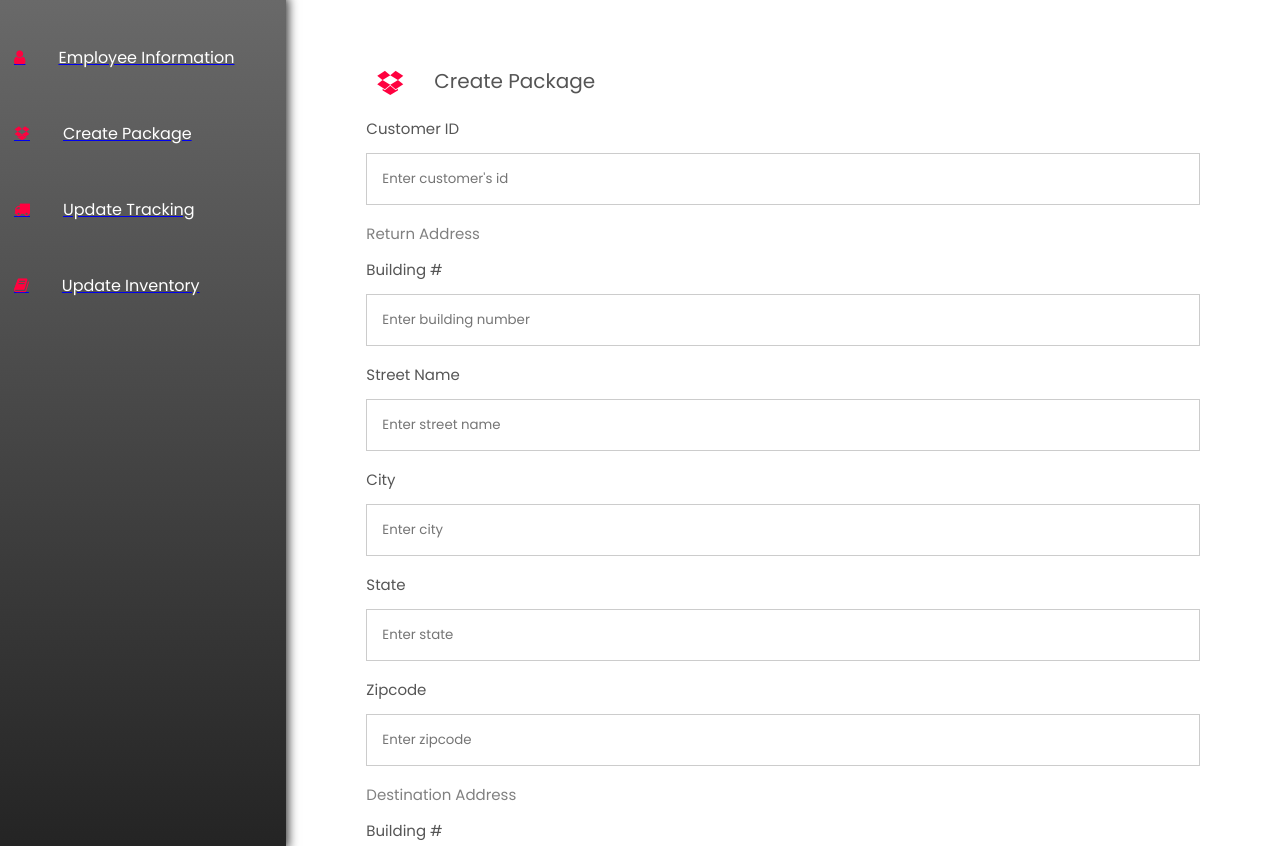
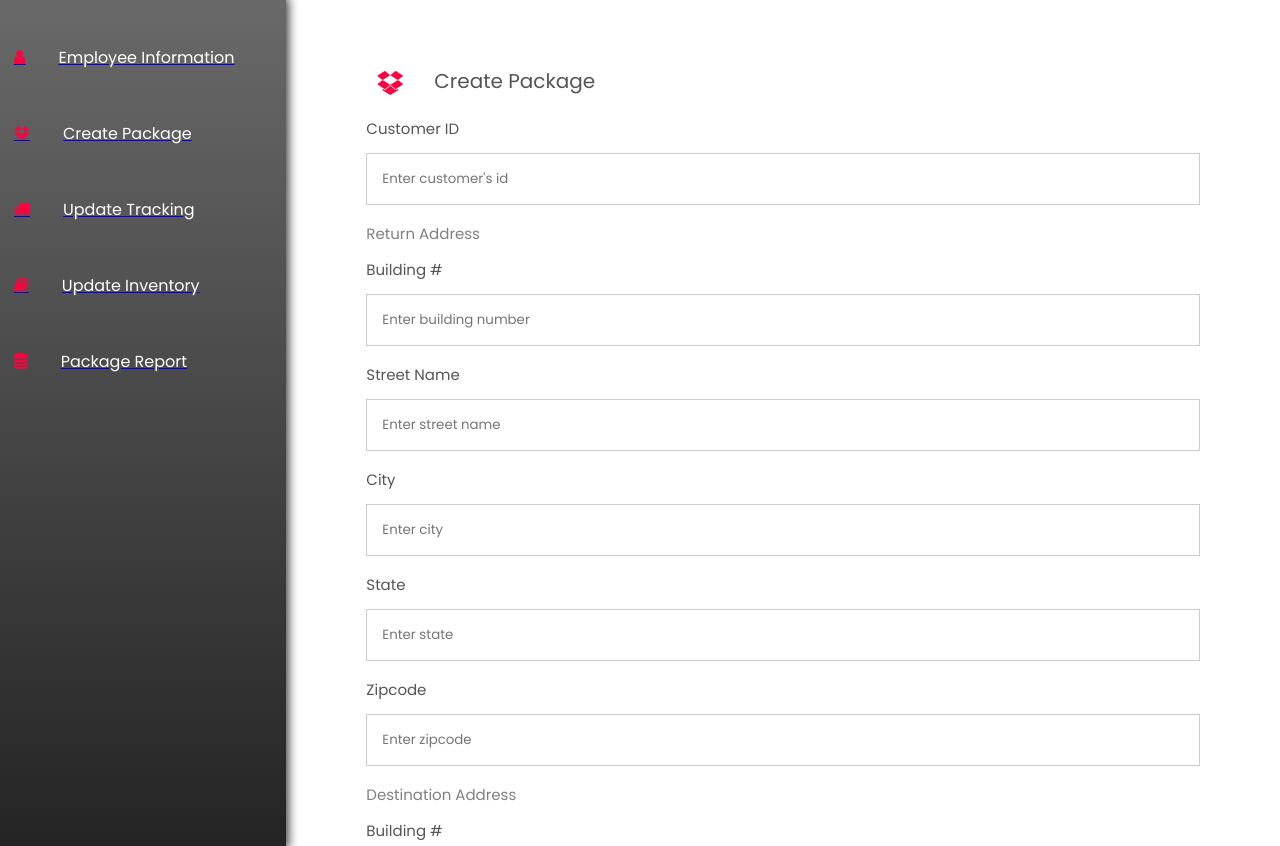
Before and after one commit to ArmandoMorales/COSC3380-PostOffice, a PHP site: the page made by root/pages/emp-create-pkg-1.php in a window 1280 px wide. Shown: the part 201-1047 px from the top of the page. Run offline with PHP 8.4, Linux system fonts and the light colour scheme.

Commit message:
Included links to new package report on employee control panel

```diff
--- a/root/pages/emp-create-pkg-1.php
+++ b/root/pages/emp-create-pkg-1.php
@@ -33,6 +33,7 @@
                 <a href="emp-create-pkg-1.php"><div class="icons"><i class="fa fa-dropbox" aria-hidden="true"></i><p id="icon-txt">Create Package</p></div></a>
                 <a href="emp-update-trk-1.php"><div class="icons"><i class="fa fa-truck" aria-hidden="true"></i><p id="icon-txt">Update Tracking</p></div></a>
                 <a href="emp-update-inv-1.php"><div class="icons"><i class="fa fa-book" aria-hidden="true"></i><p id="icon-txt">Update Inventory</p></div></a>
+                <a href="emp-pkg-report-1.php"><div class="icons"><i class="fa fa-database" aria-hidden="true"></i><p id="icon-txt">Package Report</p></div></a>
             </div>
         </div>
         <!-- content -->
--- a/root/pages/emp-create-pkg-2.php
+++ b/root/pages/emp-create-pkg-2.php
@@ -60,6 +60,7 @@
                 <a href="emp-create-pkg-1.php"><div class="icons"><i class="fa fa-dropbox" aria-hidden="true"></i><p id="icon-txt">Create Package</p></div></a>
                 <a href="emp-update-trk-1.php"><div class="icons"><i class="fa fa-truck" aria-hidden="true"></i><p id="icon-txt">Update Tracking</p></div></a>
                 <a href="emp-update-inv-1.php"><div class="icons"><i class="fa fa-book" aria-hidden="true"></i><p id="icon-txt">Update Inventory</p></div></a>
+                <a href="emp-pkg-report-1.php"><div class="icons"><i class="fa fa-database" aria-hidden="true"></i><p id="icon-txt">Package Report</p></div></a>
             </div>
         </div>
 
--- a/root/pages/emp-update-inv-1.php
+++ b/root/pages/emp-update-inv-1.php
@@ -43,6 +43,7 @@
                 <a href="emp-create-pkg-1.php"><div class="icons"><i class="fa fa-dropbox" aria-hidden="true"></i><p id="icon-txt">Start Package</p></div></a>
                 <a href="emp-update-trk-1.php"><div class="icons"><i class="fa fa-truck" aria-hidden="true"></i><p id="icon-txt">Update Tracking</p></div></a>
                 <a href="emp-update-inv-1.php"><div class="icons"><i class="fa fa-book" aria-hidden="true"></i><p id="icon-txt">Update Inventory</p></div></a>
+                <a href="emp-pkg-report-1.php"><div class="icons"><i class="fa fa-database" aria-hidden="true"></i><p id="icon-txt">Package Report</p></div></a>
             </div>
         </div>
 
--- a/root/pages/emp-update-inv-2.php
+++ b/root/pages/emp-update-inv-2.php
@@ -41,6 +41,7 @@
                 <a href="emp-create-pkg-1.php"><div class="icons"><i class="fa fa-dropbox" aria-hidden="true"></i><p id="icon-txt">Start Package</p></div></a>
                 <a href="emp-update-trk-1.php"><div class="icons"><i class="fa fa-truck" aria-hidden="true"></i><p id="icon-txt">Update Tracking</p></div></a>
                 <a href="emp-update-inv-1.php"><div class="icons"><i class="fa fa-book" aria-hidden="true"></i><p id="icon-txt">Update Inventory</p></div></a>
+                <a href="emp-pkg-report-1.php"><div class="icons"><i class="fa fa-database" aria-hidden="true"></i><p id="icon-txt">Package Report</p></div></a>
             </div>
         </div>
 
--- a/root/pages/emp-update-trk-1.php
+++ b/root/pages/emp-update-trk-1.php
@@ -44,6 +44,7 @@
                 <a href="emp-create-pkg-1.php"><div class="icons"><i class="fa fa-dropbox" aria-hidden="true"></i><p id="icon-txt">Start Package</p></div></a>
                 <a href="emp-update-trk-1.php"><div class="icons"><i class="fa fa-truck" aria-hidden="true"></i><p id="icon-txt">Update Tracking</p></div></a>
                 <a href="emp-update-inv-1.php"><div class="icons"><i class="fa fa-book" aria-hidden="true"></i><p id="icon-txt">Update Inventory</p></div></a>
+                <a href="emp-pkg-report-1.php"><div class="icons"><i class="fa fa-database" aria-hidden="true"></i><p id="icon-txt">Package Report</p></div></a>
             </div>
         </div>
 
--- a/root/pages/emp-update-trk-2.php
+++ b/root/pages/emp-update-trk-2.php
@@ -47,6 +47,7 @@
                 <a href="emp-create-pkg-1.php"><div class="icons"><i class="fa fa-dropbox" aria-hidden="true"></i><p id="icon-txt">Start Package</p></div></a>
                 <a href="emp-update-trk-1.php"><div class="icons"><i class="fa fa-truck" aria-hidden="true"></i><p id="icon-txt">Update Tracking</p></div></a>
                 <a href="emp-update-inv-1.php"><div class="icons"><i class="fa fa-book" aria-hidden="true"></i><p id="icon-txt">Update Inventory</p></div></a>
+                <a href="emp-pkg-report-1.php"><div class="icons"><i class="fa fa-database" aria-hidden="true"></i><p id="icon-txt">Package Report</p></div></a>
             </div>
         </div>
 
```
